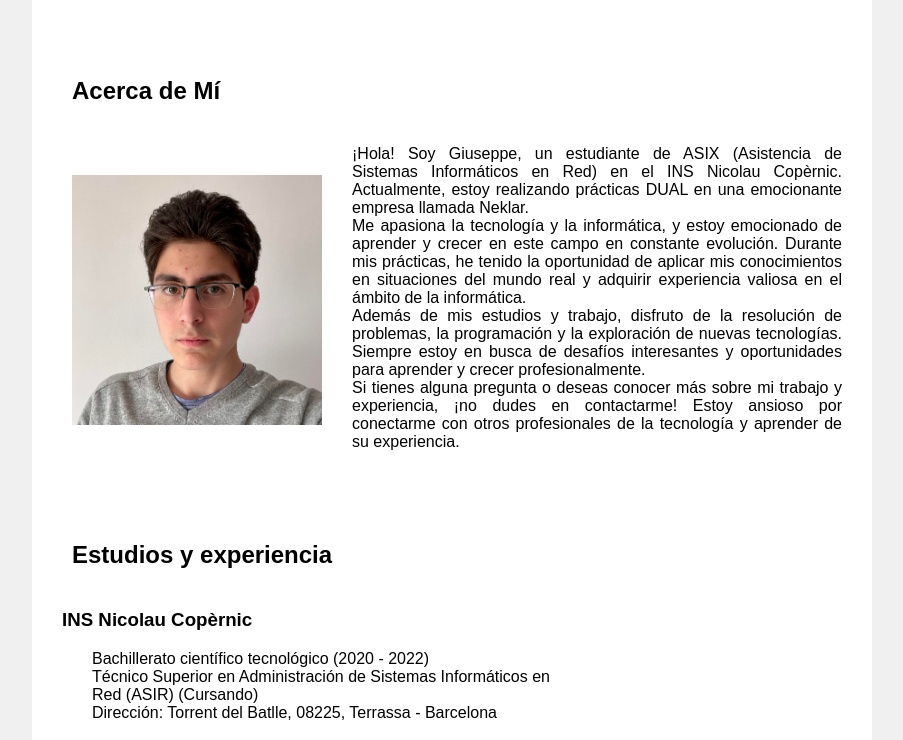
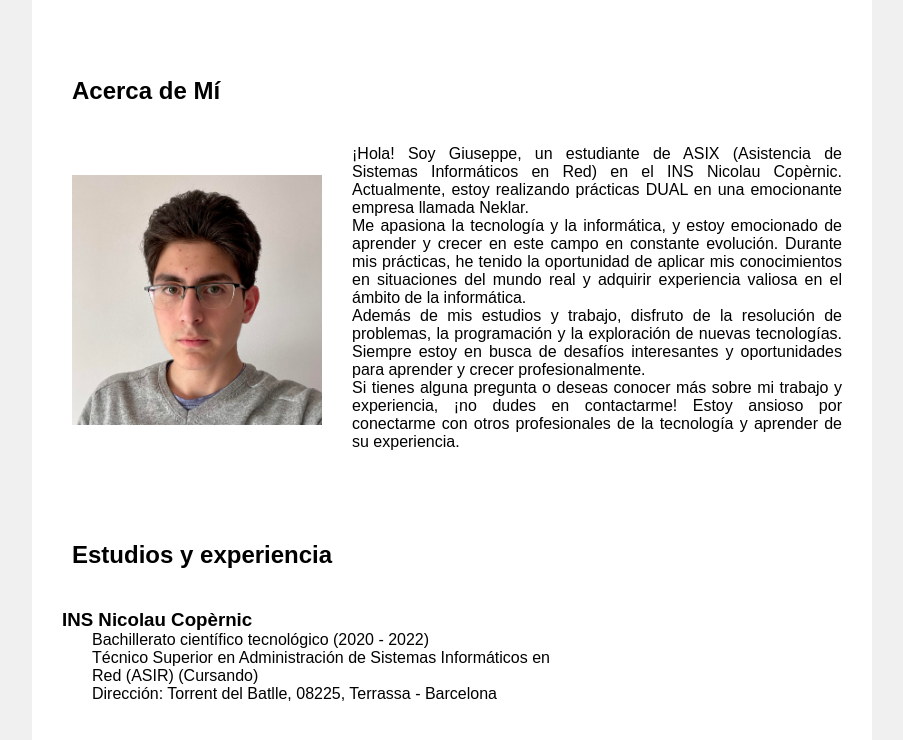
Before and after one commit to gvegaIT/gvegait, a plain HTML site: page index.html in a window 1280 px wide. Shown: the part 384-1124 px from the top of the page, without its empty margins (188-1091 px from the left). Drawn offline with Linux system fonts and the light colour scheme.

Commit message:
Update style.css

```diff
--- a/style.css
+++ b/style.css
@@ -1,4 +1,4 @@
-body, h1, h2, p {
+body, h1, h2, h3, p {
     margin: 0;
     padding: 0;
 }
```
